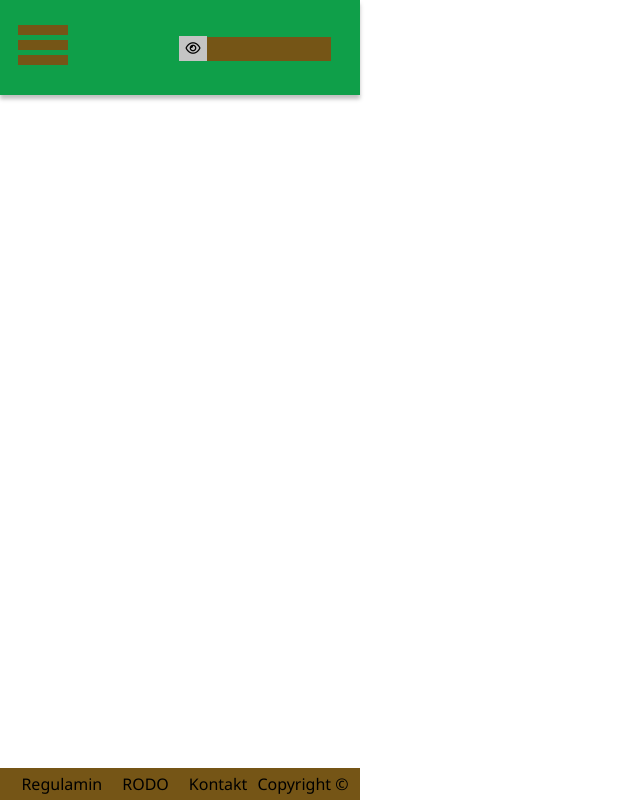
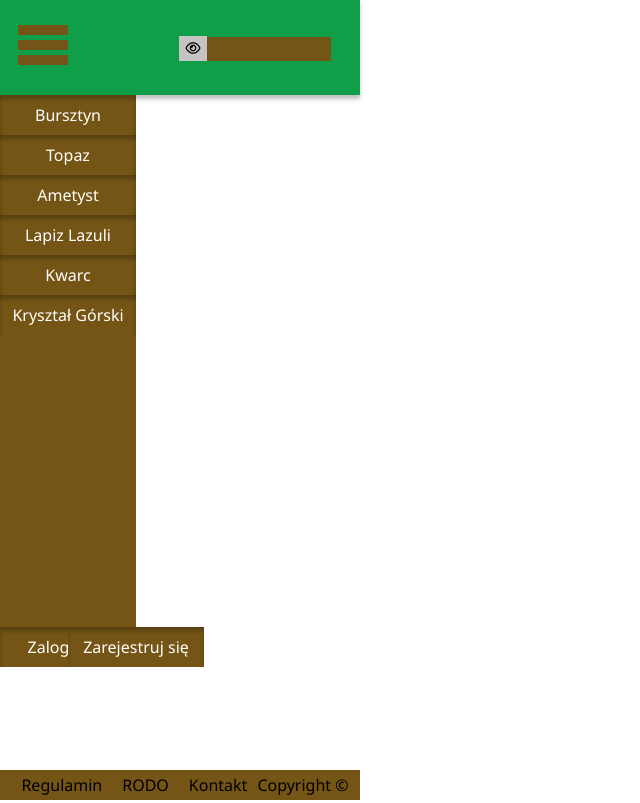
Before and after one commit to Nights-Wolf/Yggdrasil, a React app: page / in a window 1280 px wide. Both pictures are taken after a click on the element 43 px from the left and 45 px from the top of the page. Shown: the whole page, without its empty margins (0-640 px from the left). Built offline with nearby package versions, Linux system fonts and the light colour scheme.

Commit message:
nav bar added

```diff
--- a/src/react/Header.js
+++ b/src/react/Header.js
@@ -1,11 +1,31 @@
 import React from "react"
 
 function Header() {
+    const [mobileNavVisibility, setVisibility] = React.useState(false)
+
+        function showNavbar() {
+            setVisibility(prevShow => !prevShow)
+        }
+
+        const navVisibility = {
+            display: mobileNavVisibility ? 'flex' : 'none'
+        }
+
         return(
             <header>
                 <div className="menu-btn">
-            <span className="menu-btn__hamburger"></span>
+                <span className="menu-btn__hamburger" onClick={showNavbar}></span>
                 </div>
+                <nav style={navVisibility}>
+                   <a href="/">Bursztyn</a>
+                    <a href="/">Topaz</a>
+                    <a href="/">Ametyst</a>
+                    <a href="/">Lapiz Lazuli</a>
+                    <a href="/">Kwarc</a>
+                    <a href="/">Kryształ Górski</a>
+                    <div className="nav-btn__login"><a href="/">Zaloguj się</a></div>
+                    <div className="nav-btn__register"><a href="/">Zarejestruj się</a></div>
+                </nav>
                 <form className="search-engine">
                     <button><i class="fa fa-eye"></i></button>
                     <input type="text"/>
@@ -14,4 +34,5 @@ function Header() {
 )}
 
 
+
 export default Header
--- a/src/scss/_footer.scss
+++ b/src/scss/_footer.scss
@@ -6,10 +6,12 @@ footer {
     justify-content: center;
     align-items: center;
     position: absolute;
+    z-index: -1;
     width: 360px;
-    height: 32px;
+    height: 30px;
     left: 0px;
-    bottom: 0px;
+    bottom: 0;
+    font-size: 1rem;
     background: #755516;
 
     a {
--- a/src/scss/_header.scss
+++ b/src/scss/_header.scss
@@ -1,3 +1,5 @@
+@import 'config';
+
 header {
     position: fixed;
     top: 0;
@@ -63,4 +65,47 @@ header {
             }
         }
     }
+
+    nav {
+        @include transition-ease;
+        position: absolute;
+        flex-direction: column;
+        z-index: 1;
+        width: 136px;
+        height: 572px;
+        left: 0px;
+        top: 95px;
+        border-top-right-radius: 5px;
+        background: #755516;
+
+        a {
+            display: flex;
+            background: #755516;
+            width: 136px;
+            height: 40px;
+            z-index: 1;
+            text-align: center;
+            align-items: center;
+            justify-content: center;
+            text-decoration: none;
+            box-shadow: inset 0px 4px 4px rgba(0, 0, 0, 0.25);
+            color: white;
+        }
+
+        .nav-btn__login {
+            position: absolute;
+            width: 68px;
+            height: 40px;
+            left: 0px;
+            top: 532px;
+        }
+
+        .nav-btn__register {
+            position: absolute;
+            width: 68px;
+            height: 40px;
+            left: 68px;
+            top: 532px;
+        }
+    }
 }
```
Also changed, not shown: src/react/Navbar.js (deleted, +0 -8 lines), 2 other files (tests, documents, lock files or other folders). Lines whose indentation alone changed are shown as unchanged.
